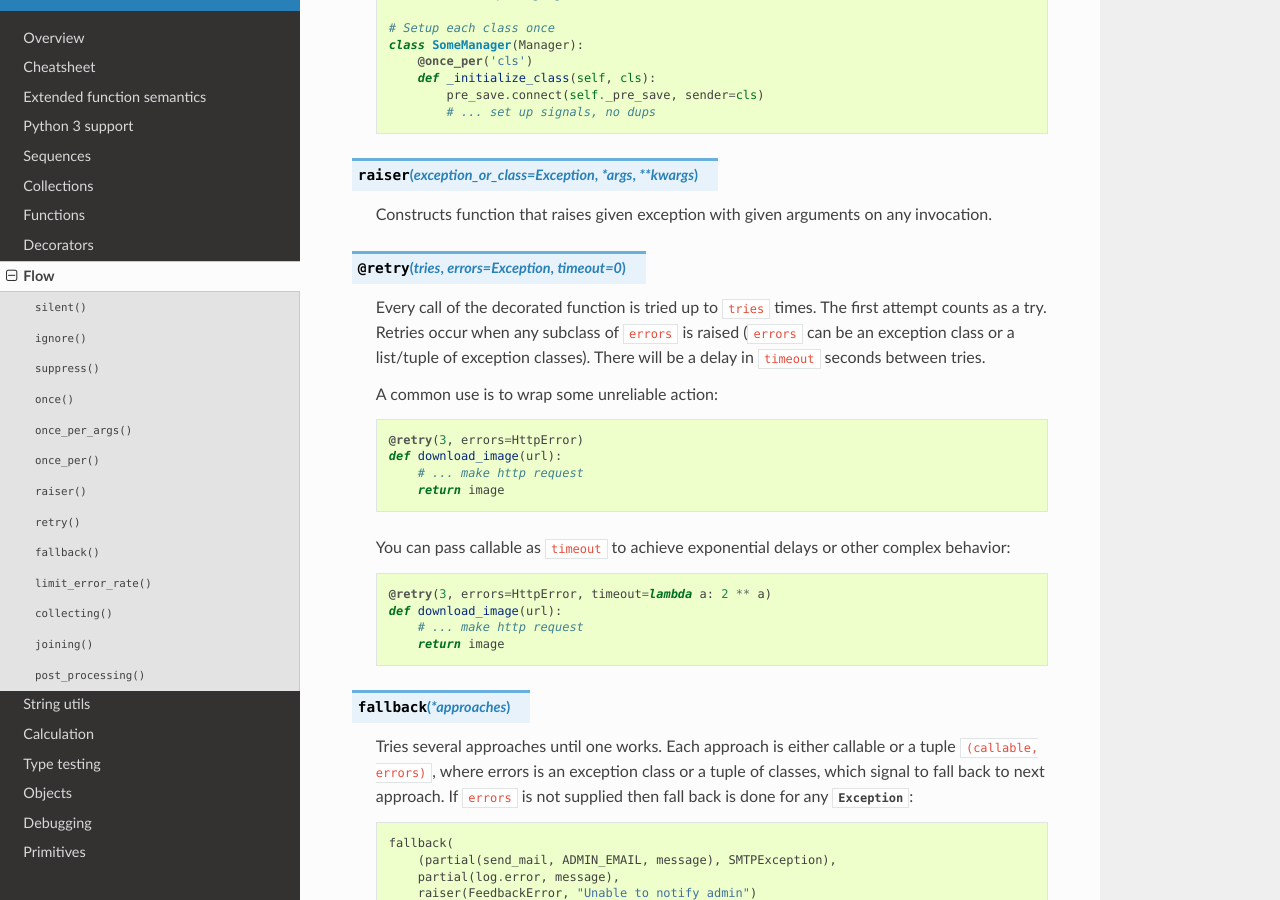
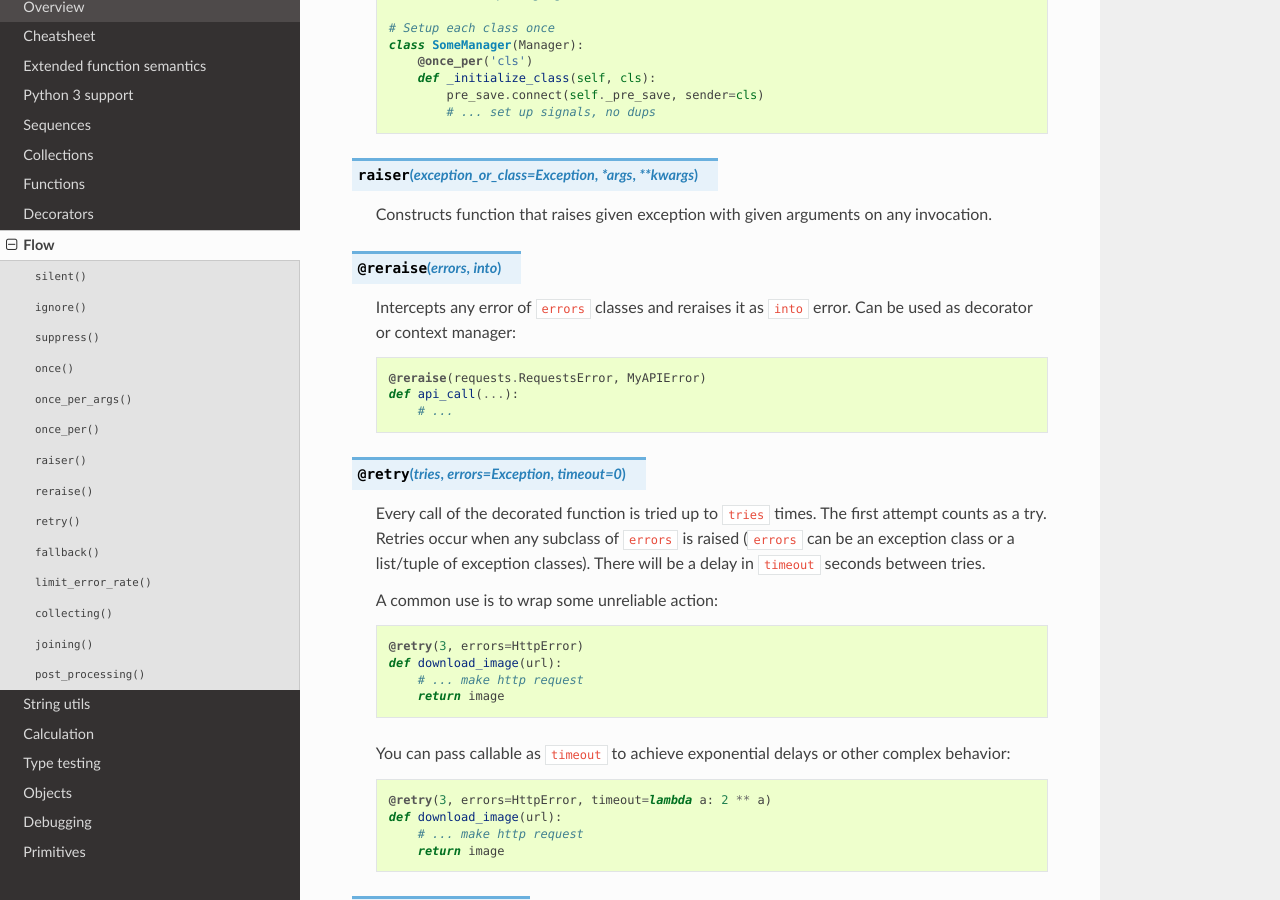
Before and after one commit to Jamaal224/funcy, a Sphinx documentation site: the page built from docs/flow.rst, in a window 1280 px wide and 900 px high, scrolled down 1302 px. Built offline with Sphinx 7.4.7 and the Read the Docs theme 2.0.0, drawn with Linux system fonts in a browser that asks for light colours.

Commit message:
Add @reraise()

```diff
--- a/docs/cheatsheet.rst
+++ b/docs/cheatsheet.rst
@@ -122,7 +122,7 @@ Content tests      :func:`all` :func:`any` :func:`none` :func:`one` :func:`is_di
 Type tests         :func:`isa` :func:`is_iter` :func:`is_list` :func:`is_tuple` :func:`is_set` :func:`is_mapping` :func:`is_seq` :func:`is_seqcoll` :func:`is_seqcont` :func:`iterable`
 Decorators         :func:`decorator<funcy.decorator>` :func:`wraps<funcy.wraps>` :func:`unwrap<funcy.unwrap>` :func:`autocurry`
 Control flow       :func:`once` :func:`once_per` :func:`once_per_args` :func:`collecting` :func:`joining` :func:`post_processing`
-Error handling     :func:`retry` :func:`silent` :func:`ignore` :func:`suppress` :func:`limit_error_rate` :func:`fallback` :func:`raiser`
+Error handling     :func:`retry` :func:`silent` :func:`ignore` :func:`suppress` :func:`limit_error_rate` :func:`fallback` :func:`raiser` :func:`reraise`
 Debugging          :func:`tap` :func:`log_calls` :func:`log_enters` :func:`log_exits` :func:`log_errors` :func:`log_durations` :func:`log_iter_durations`
 Caching            :func:`memoize` :func:`cache` :func:`cached_property` :func:`make_lookuper` :func:`silent_lookuper`
 Regexes            :func:`re_find` :func:`re_test` :func:`re_all` :func:`re_iter` :func:`re_finder` :func:`re_tester`
--- a/docs/descriptions.html
+++ b/docs/descriptions.html
@@ -632,6 +632,10 @@
     Constructs function that raises the given exception<br>
     with given arguments on any invocation.
 </div>
+<div name="reraise">
+    <b>@reraise<em>(errors, into)</em></b><br><br>
+    Intercepts <em>errors</em> and reraises them as <em>into</em> exception.
+</div>
 
 <!-- Debugging -->
 <div name="tap">
--- a/docs/flow.rst
+++ b/docs/flow.rst
@@ -61,6 +61,15 @@ Flow
 .. function:: raiser(exception_or_class=Exception, *args, **kwargs)
 
     Constructs function that raises given exception with given arguments on any invocation.
+
+
+.. decorator:: reraise(errors, into)
+
+    Intercepts any error of ``errors`` classes and reraises it as ``into`` error. Can be used as decorator or context manager::
+
+        @reraise(requests.RequestsError, MyAPIError)
+        def api_call(...):
+            # ...
 
 
 .. decorator:: retry(tries, errors=Exception, timeout=0)
```
Also changed, not shown: 2 other files.
